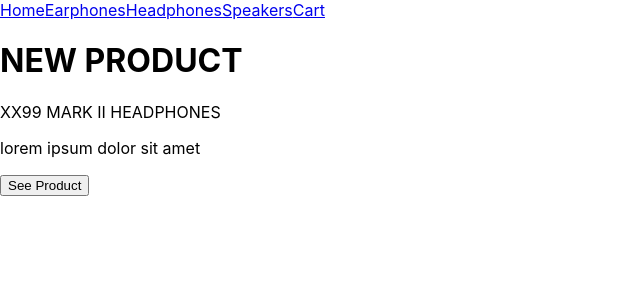
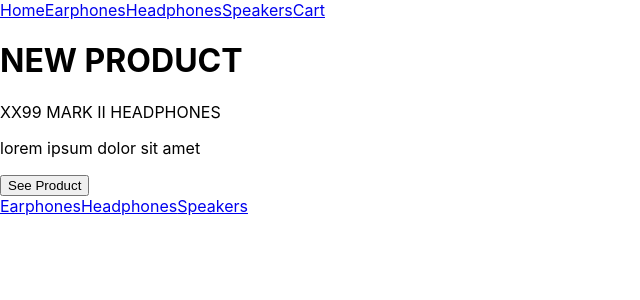
Before and after one commit to Nlopez4/audiophile, a React (Create React App) app: page / in a window 1280 px wide. Shown: the top 300 px of the page, without its empty margins (0-640 px from the left). Built offline with nearby package versions, Linux system fonts and the light colour scheme.

Commit message:
links in middle of home page added

```diff
--- /dev/null
+++ b/src/components/Home/Links/index.js
@@ -0,0 +1,21 @@
+import React from 'react';
+import './styles.css';
+import { Link } from "react-router-dom";
+
+function Links() {
+    return (
+        <div className="links">
+            <Link to='/earphones'>
+                Earphones
+            </Link>
+            <Link to='/headphones'>
+                Headphones
+            </Link>
+            <Link to='/speakers'>
+                Speakers
+            </Link>
+        </div>
+    )
+}
+
+export default Links;
--- a/src/pages/home/index.js
+++ b/src/pages/home/index.js
@@ -1,11 +1,13 @@
 import React from 'react';
 import './styles.css';
 import NewProduct from '../../components/Home/NewProduct/index';
+import Links from '../../components/Home/Links/index';
 
 function HomePage() {
     return (
         <div className="home-container">
            <NewProduct />
+           <Links />
         </div>
     )
 }
```
Also changed, not shown: src/components/Home/Links/styles.css (added).
